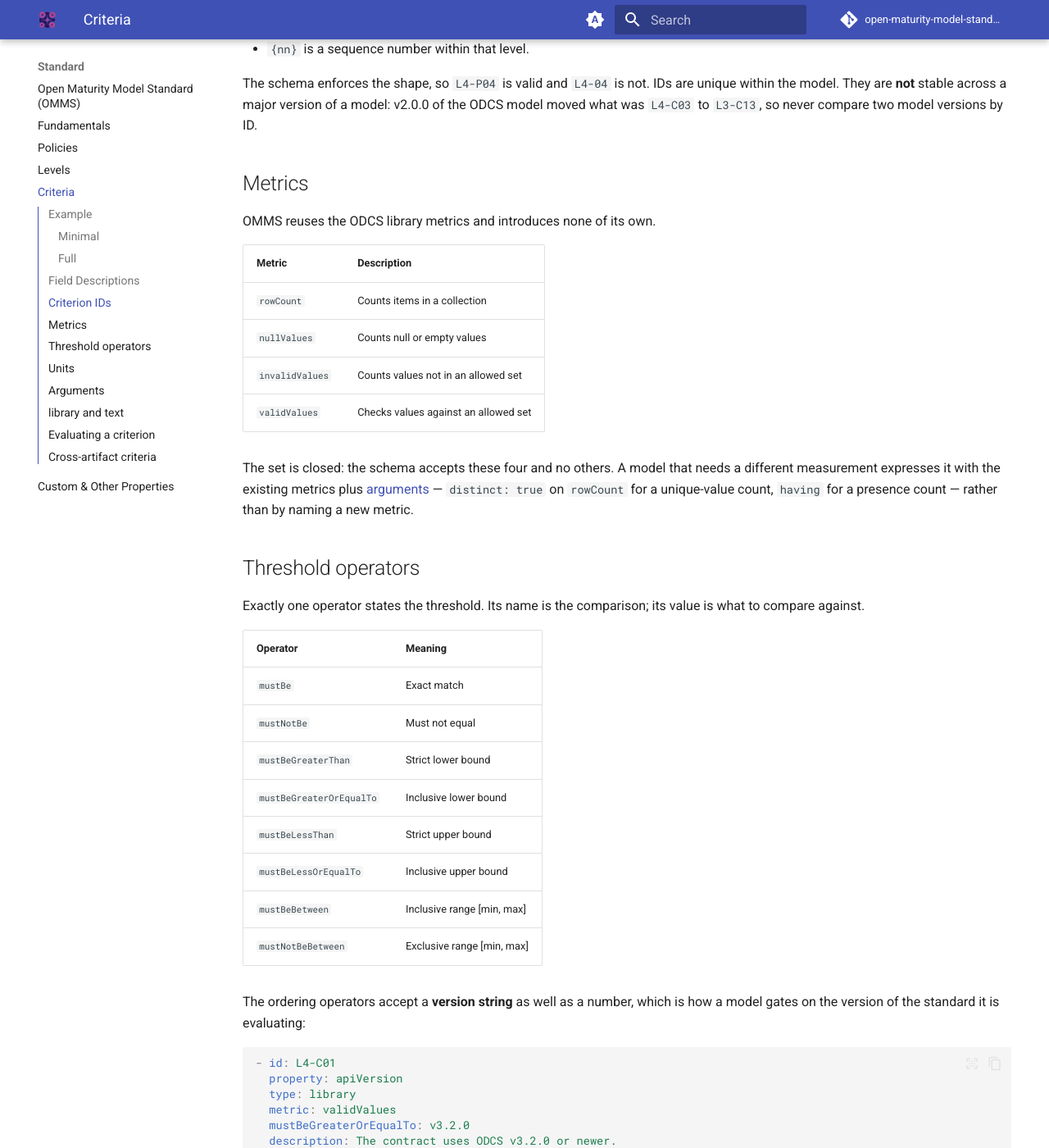
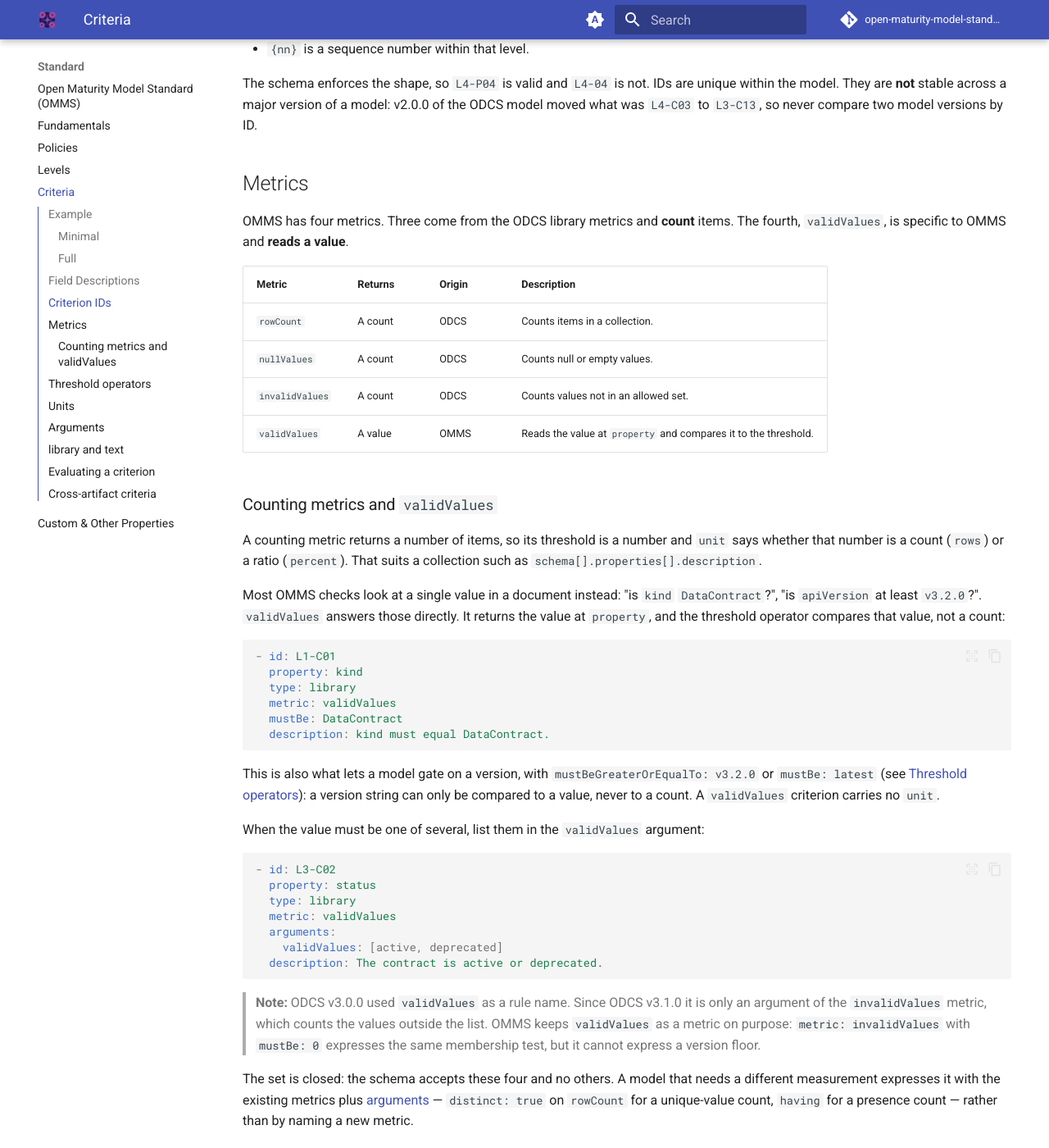
Before and after one commit to bitol-io/open-maturity-model-standard, an MkDocs documentation site: the page built from docs/criteria.md, in a window 1280 px wide and 1400 px high, scrolled down 2052 px. Shown: the whole window at 82% size. Built offline with MkDocs 1.6.1 and Material for MkDocs 9.7.7, drawn with Linux system fonts in a browser that asks for light colours; comment, search, counter and statistics services are not loaded; the version menu is left out; some of the changed text lies outside the part shown.

Commit message:
docs: slim the home page, compare OMMS with ODCS and ODPS, keep validValues
- README.md becomes a landing page shaped like the ODCS and ODPS ones:
  welcome, WIP banner, executive summary, links, citation, media type.
  The intro, design goals, TOC and example now live only in docs/README.md.
- docs/README.md gains "How OMMS differs from ODCS and ODPS": what is shared,
  a comparison table built from the three JSON Schemas, and a one-line summary
  (ODCS/ODPS are wide, OMMS is deep).
- docs/criteria.md and CHANGELOG.md stop claiming OMMS adds no metrics.
  validValues is kept as an OMMS-specific metric that reads a value rather
  than counting items, which is what allows single-value and version checks.
  ODCS dropped it as a rule name in v3.1.0 in favour of invalidValues.

Co-Authored-By: Claude Opus 5.5 <noreply@anthropic.com>

````diff
--- a/docs/criteria.md
+++ b/docs/criteria.md
@@ -15,7 +15,8 @@ being evaluated, a `metric` to compute over it, optional `arguments` to shape wh
 a threshold operator that says what the measured value must satisfy.
 
 Criteria use the ODCS data quality vocabulary — the same `metric`, `arguments`, operators and `unit` a
-data quality rule uses. OMMS introduces no new metrics.
+data quality rule uses. OMMS adds one metric ODCS does not have: `validValues`, which reads a value
+instead of counting items. See [Metrics](#metrics).
 
 [Back to TOC](README.md)
 
@@ -78,14 +79,55 @@ was `L4-C03` to `L3-C13`, so never compare two model versions by ID.
 
 ## Metrics
 
-OMMS reuses the ODCS library metrics and introduces none of its own.
+OMMS has four metrics. Three come from the ODCS library metrics and **count** items. The fourth,
+`validValues`, is specific to OMMS and **reads a value**.
 
-| Metric          | Description                          |
-| --------------- | ------------------------------------ |
-| `rowCount`      | Counts items in a collection         |
-| `nullValues`    | Counts null or empty values          |
-| `invalidValues` | Counts values not in an allowed set  |
-| `validValues`   | Checks values against an allowed set |
+| Metric          | Returns | Origin | Description                                                     |
+| --------------- | ------- | ------ | --------------------------------------------------------------- |
+| `rowCount`      | A count | ODCS   | Counts items in a collection.                                   |
+| `nullValues`    | A count | ODCS   | Counts null or empty values.                                    |
+| `invalidValues` | A count | ODCS   | Counts values not in an allowed set.                            |
+| `validValues`   | A value | OMMS   | Reads the value at `property` and compares it to the threshold. |
+
+### Counting metrics and `validValues`
+
+A counting metric returns a number of items, so its threshold is a number and `unit` says whether that
+number is a count (`rows`) or a ratio (`percent`). That suits a collection such as
+`schema[].properties[].description`.
+
+Most OMMS checks look at a single value in a document instead: "is `kind` `DataContract`?", "is
+`apiVersion` at least `v3.2.0`?". `validValues` answers those directly. It returns the value at
+`property`, and the threshold operator compares that value, not a count:
+
+```yaml
+- id: L1-C01
+  property: kind
+  type: library
+  metric: validValues
+  mustBe: DataContract
+  description: kind must equal DataContract.
+```
+
+This is also what lets a model gate on a version, with `mustBeGreaterOrEqualTo: v3.2.0` or
+`mustBe: latest` (see [Threshold operators](#threshold-operators)): a version string can only be
+compared to a value, never to a count. A `validValues` criterion carries no `unit`.
+
+When the value must be one of several, list them in the `validValues` argument:
+
+```yaml
+- id: L3-C02
+  property: status
+  type: library
+  metric: validValues
+  arguments:
+    validValues: [active, deprecated]
+  description: The contract is active or deprecated.
+```
+
+> **Note:** ODCS v3.0.0 used `validValues` as a rule name. Since ODCS v3.1.0 it is only an argument of
+> the `invalidValues` metric, which counts the values outside the list. OMMS keeps `validValues` as a
+> metric on purpose: `metric: invalidValues` with `mustBe: 0` expresses the same membership test, but
+> it cannot express a version floor.
 
 The set is closed: the schema accepts these four and no others. A model that needs a different
 measurement expresses it with the existing metrics plus [arguments](#arguments) — `distinct: true` on
````
Also changed, not shown: CHANGELOG.md (+1 -1 lines), README.md (+56 -74 lines), docs/README.md (+37 -0 lines).
